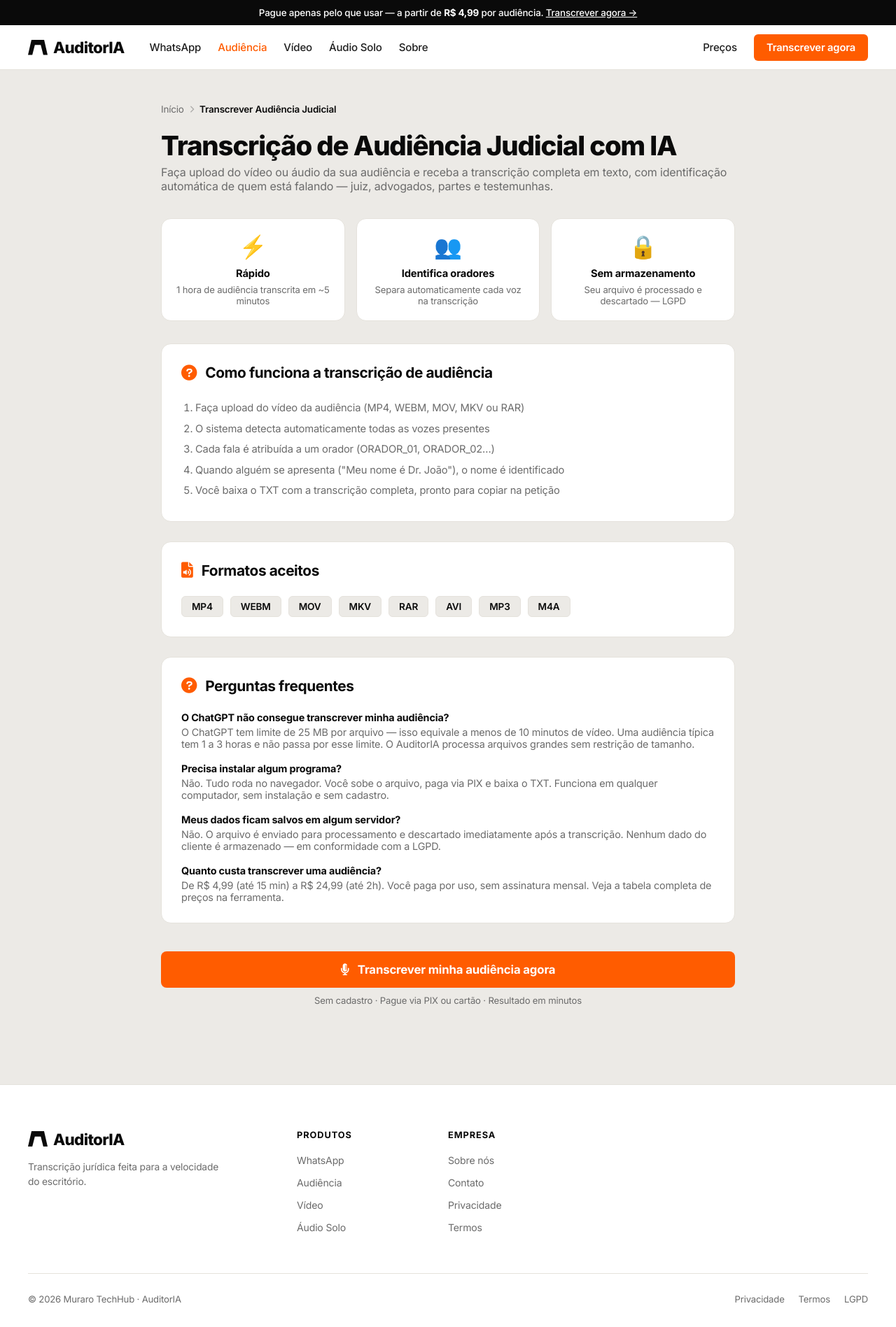
After one commit to LucasMuraro/transcritor-juridico, a Flask app: page /transcrever-backup-whatsapp in a window 1280 px wide. The commit adds this page. Shown: the whole page at 70% size. Run offline with Flask 3, Linux system fonts and the light colour scheme.

Commit message:
feat: SEO — meta tags, sitemap, robots.txt e landing page
- Meta description + canonical + Open Graph em todas as páginas (home, tool, sobre, contato)
- Títulos de <title> otimizados para buscas jurídicas (ex: "Transcrever Audiência Judicial Online")
- JSON-LD SoftwareApplication schema na homepage para rich results no Google
- /sitemap.xml gerado dinamicamente com todas as rotas públicas
- /robots.txt com Sitemap declarado e /admin bloqueado para crawlers
- Landing page /transcrever-audiencia-judicial com FAQ, benefícios e schema BreadcrumbList
- meta_title, meta_desc e canonical passados como variáveis nas rotas de tool

Co-Authored-By: Claude Sonnet 4.6 <noreply@anthropic.com>

```diff
--- a/web_ui/app.py
+++ b/web_ui/app.py
@@ -13,7 +13,7 @@ try:
     import patoolib
 except ImportError:
     patoolib = None
-from flask import Flask, render_template, request, jsonify, send_file
+from flask import Flask, render_template, request, jsonify, send_file, Response
 from werkzeug.utils import secure_filename
 import io
 import zipfile
@@ -75,9 +75,41 @@ def run_pipeline(script_name, file_path, case_name, model, extra_args=None):
 
 # ── ROTAS DAS PÁGINAS ─────────────────────────────────────────────────────────
 
+@app.route('/sitemap.xml')
+def sitemap():
+    base = 'https://www.iauditoria.adv.br'
+    pages = [
+        ('/',           '1.0', 'weekly'),
+        ('/whatsapp',   '0.9', 'weekly'),
+        ('/audiencia',  '0.9', 'weekly'),
+        ('/video',      '0.9', 'weekly'),
+        ('/audio',      '0.9', 'weekly'),
+        ('/sobre',      '0.7', 'monthly'),
+        ('/contato',    '0.6', 'monthly'),
+    ]
+    xml = '<?xml version="1.0" encoding="UTF-8"?>\n'
+    xml += '<urlset xmlns="http://www.sitemaps.org/schemas/sitemap/0.9">\n'
+    for path, priority, freq in pages:
+        xml += f'  <url><loc>{base}{path}</loc><changefreq>{freq}</changefreq><priority>{priority}</priority></url>\n'
+    xml += '</urlset>'
+    return Response(xml, mimetype='application/xml')
+
+@app.route('/robots.txt')
+def robots_txt():
+    txt = 'User-agent: *\nAllow: /\nDisallow: /admin\nDisallow: /api/\nSitemap: https://www.iauditoria.adv.br/sitemap.xml\n'
+    return Response(txt, mimetype='text/plain')
+
 @app.route('/')
 def home():
     return render_template('home.html')
+
+@app.route('/transcrever-audiencia-judicial')
+def lp_audiencia():
+    return render_template('lp_audiencia.html')
+
+@app.route('/transcrever-backup-whatsapp')
+def lp_whatsapp():
+    return render_template('lp_audiencia.html')  # placeholder — cria template específico depois
 
 @app.route('/sobre')
 def sobre():
@@ -125,23 +157,48 @@ def whatsapp_v2():
 
 @app.route('/video')
 def tool_video():
-    return render_template('tool.html', tool_type='video', title='Vídeos da Audiência', icon='fa-video', color='#ef4444')
+    return render_template('tool.html',
+        tool_type='video', title='Vídeos da Audiência', icon='fa-video', color='#ef4444',
+        meta_title='Transcrever Vídeo para Texto Online | AuditorIA',
+        meta_desc='Transcreva vídeos MP4, WEBM ou RAR para texto em minutos. Alta precisão em português jurídico, sem instalação. Pague por uso a partir de R$ 2,99.',
+        canonical='https://www.iauditoria.adv.br/video',
+    )
 
 @app.route('/whatsapp')
 def tool_wpp():
-    return render_template('tool.html', tool_type='wpp', title='Transcritor de Áudios do WhatsApp', icon='fa-brands fa-whatsapp', color='#25D366')
+    return render_template('tool.html',
+        tool_type='wpp', title='Transcritor de Áudios do WhatsApp', icon='fa-brands fa-whatsapp', color='#25D366',
+        meta_title='Transcrever Backup do WhatsApp Online | AuditorIA',
+        meta_desc='Transcreva todos os áudios do backup ZIP do WhatsApp de uma vez, com timestamps e nome do remetente. Ideal para advogados e escritórios. A partir de R$ 2,99.',
+        canonical='https://www.iauditoria.adv.br/whatsapp',
+    )
 
 @app.route('/extractor')
 def tool_extractor():
-    return render_template('tool.html', tool_type='extractor', title='Extrator de Provas', icon='fa-folder-open', color='#334155')
+    return render_template('tool.html',
+        tool_type='extractor', title='Extrator de Provas', icon='fa-folder-open', color='#334155',
+        meta_title='Extrator de Mídias do WhatsApp | AuditorIA',
+        meta_desc='Extraia imagens, vídeos e documentos do backup do WhatsApp. Organize provas digitais de forma rápida.',
+        canonical='https://www.iauditoria.adv.br/extractor',
+    )
 
 @app.route('/audio')
 def tool_audio():
-    return render_template('tool.html', tool_type='audio', title='Áudio Individual', icon='fa-microphone-lines', color='#8b5cf6')
+    return render_template('tool.html',
+        tool_type='audio', title='Áudio Individual', icon='fa-microphone-lines', color='#8b5cf6',
+        meta_title='Transcrever Áudio MP3 para Texto Online | AuditorIA',
+        meta_desc='Transcreva arquivos de áudio MP3, M4A, WAV ou OPUS para texto. Ideal para depoimentos, reuniões e notas jurídicas. A partir de R$ 1,99.',
+        canonical='https://www.iauditoria.adv.br/audio',
+    )
 
 @app.route('/audiencia')
 def tool_audiencia():
-    return render_template('tool.html', tool_type='audiencia', title='Audiência Judicial (Oradores)', icon='fa-users', color='#0ea5e9')
+    return render_template('tool.html',
+        tool_type='audiencia', title='Audiência Judicial (Oradores)', icon='fa-users', color='#0ea5e9',
+        meta_title='Transcrição de Audiência Judicial Online | AuditorIA',
+        meta_desc='Transcreva audiências judiciais com identificação automática de oradores: juiz, advogados e testemunhas. Suporta MP4, WEBM e RAR. A partir de R$ 4,99.',
+        canonical='https://www.iauditoria.adv.br/audiencia',
+    )
 
 
 # ── API DE UPLOAD ─────────────────────────────────────────────────────────────
--- /dev/null
+++ b/web_ui/templates/lp_audiencia.html
@@ -0,0 +1,175 @@
+<!DOCTYPE html>
+<html lang="pt-br">
+<head>
+  <meta charset="UTF-8">
+  <meta name="viewport" content="width=device-width, initial-scale=1.0">
+  <title>Transcrever Audiência Judicial Online | AuditorIA</title>
+  <meta name="description" content="Transcreva audiências judiciais para texto com IA em minutos. Identifica automaticamente juiz, advogados e testemunhas. Sem instalação, sem cadastro. A partir de R$ 4,99.">
+  <link rel="canonical" href="https://www.iauditoria.adv.br/transcrever-audiencia-judicial">
+  <meta property="og:type" content="website">
+  <meta property="og:site_name" content="AuditorIA">
+  <meta property="og:title" content="Transcrever Audiência Judicial Online | AuditorIA">
+  <meta property="og:description" content="Transcreva audiências judiciais para texto com IA em minutos. Identifica automaticamente juiz, advogados e testemunhas.">
+  <meta property="og:url" content="https://www.iauditoria.adv.br/transcrever-audiencia-judicial">
+  <meta name="twitter:card" content="summary">
+  <script type="application/ld+json">
+  {
+    "@context": "https://schema.org",
+    "@type": "WebPage",
+    "name": "Transcrever Audiência Judicial Online",
+    "description": "Ferramenta online para transcrição automática de audiências judiciais com identificação de oradores usando IA.",
+    "url": "https://www.iauditoria.adv.br/transcrever-audiencia-judicial",
+    "breadcrumb": {
+      "@type": "BreadcrumbList",
+      "itemListElement": [
+        { "@type": "ListItem", "position": 1, "name": "AuditorIA", "item": "https://www.iauditoria.adv.br" },
+        { "@type": "ListItem", "position": 2, "name": "Transcrever Audiência Judicial", "item": "https://www.iauditoria.adv.br/transcrever-audiencia-judicial" }
+      ]
+    },
+    "mainEntity": {
+      "@type": "SoftwareApplication",
+      "name": "AuditorIA — Transcrição de Audiência Judicial",
+      "applicationCategory": "LegalApplication",
+      "operatingSystem": "Web",
+      "offers": { "@type": "Offer", "price": "4.99", "priceCurrency": "BRL" }
+    }
+  }
+  </script>
+  <link href="https://fonts.googleapis.com/css2?family=Inter:wght@400;500;600;700;800;900&display=swap" rel="stylesheet">
+  <link rel="stylesheet" href="https://cdnjs.cloudflare.com/ajax/libs/font-awesome/6.0.0/css/all.min.css">
+  <link rel="stylesheet" href="{{ url_for('static', filename='brex.css') }}">
+</head>
+<body>
+
+<div class="topbar">Pague apenas pelo que usar — a partir de <strong>R$ 4,99</strong> por audiência. <a href="/audiencia">Transcrever agora →</a></div>
+
+<nav class="navbar">
+  <div class="nav-left">
+    <a href="/" class="nav-logo"><span class="nav-logo-mark"></span>AuditorIA</a>
+    <div class="nav-links">
+      <a href="/whatsapp">WhatsApp</a>
+      <a href="/audiencia" class="active">Audiência</a>
+      <a href="/video">Vídeo</a>
+      <a href="/audio">Áudio Solo</a>
+      <a href="/sobre">Sobre</a>
+    </div>
+  </div>
+  <div class="nav-right">
+    <div class="nav-secondary"><a href="/#precos">Preços</a></div>
+    <a href="/audiencia" class="btn-orange">Transcrever agora</a>
+  </div>
+</nav>
+
+<div class="tool-page-bg">
+  <div class="tool-page-inner" style="max-width: 820px;">
+
+    <div class="tool-breadcrumb">
+      <a href="/">Início</a>
+      <i class="fa-solid fa-chevron-right" style="font-size:0.65rem;opacity:.5;"></i>
+      <span style="color:var(--black);font-weight:600;">Transcrever Audiência Judicial</span>
+    </div>
+
+    <h1 class="tool-page-title">Transcrição de Audiência Judicial com IA</h1>
+    <p class="tool-page-sub">Faça upload do vídeo ou áudio da sua audiência e receba a transcrição completa em texto, com identificação automática de quem está falando — juiz, advogados, partes e testemunhas.</p>
+
+    <div style="margin: 32px 0; display: grid; grid-template-columns: repeat(3, 1fr); gap: 16px;">
+      <div class="card" style="padding: 20px; text-align: center;">
+        <div style="font-size: 2rem; margin-bottom: 10px;">⚡</div>
+        <div style="font-weight: 700; font-size: 0.92rem; margin-bottom: 6px;">Rápido</div>
+        <div style="font-size: 0.82rem; color: var(--gray-600);">1 hora de audiência transcrita em ~5 minutos</div>
+      </div>
+      <div class="card" style="padding: 20px; text-align: center;">
+        <div style="font-size: 2rem; margin-bottom: 10px;">👥</div>
+        <div style="font-weight: 700; font-size: 0.92rem; margin-bottom: 6px;">Identifica oradores</div>
+        <div style="font-size: 0.82rem; color: var(--gray-600);">Separa automaticamente cada voz na transcrição</div>
+      </div>
+      <div class="card" style="padding: 20px; text-align: center;">
+        <div style="font-size: 2rem; margin-bottom: 10px;">🔒</div>
+        <div style="font-weight: 700; font-size: 0.92rem; margin-bottom: 6px;">Sem armazenamento</div>
+        <div style="font-size: 0.82rem; color: var(--gray-600);">Seu arquivo é processado e descartado — LGPD</div>
+      </div>
+    </div>
+
+    <div class="card" style="margin-bottom: 28px;">
+      <div class="card-header">
+        <i class="fa-solid fa-circle-question" style="color:var(--orange);"></i>
+        <h2>Como funciona a transcrição de audiência</h2>
+      </div>
+      <ol style="padding-left: 20px; line-height: 2; font-size: 0.92rem; color: var(--gray-600); margin: 0;">
+        <li>Faça upload do vídeo da audiência (MP4, WEBM, MOV, MKV ou RAR)</li>
+        <li>O sistema detecta automaticamente todas as vozes presentes</li>
+        <li>Cada fala é atribuída a um orador (ORADOR_01, ORADOR_02…)</li>
+        <li>Quando alguém se apresenta ("Meu nome é Dr. João"), o nome é identificado</li>
+        <li>Você baixa o TXT com a transcrição completa, pronto para copiar na petição</li>
+      </ol>
+    </div>
+
+    <div class="card" style="margin-bottom: 28px;">
+      <div class="card-header">
+        <i class="fa-solid fa-file-audio" style="color:var(--orange);"></i>
+        <h2>Formatos aceitos</h2>
+      </div>
+      <div style="display: flex; gap: 10px; flex-wrap: wrap; font-size: 0.85rem;">
+        <span style="background: var(--bg-panel); border: 1px solid var(--border); padding: 6px 14px; border-radius: 6px; font-weight: 600;">MP4</span>
+        <span style="background: var(--bg-panel); border: 1px solid var(--border); padding: 6px 14px; border-radius: 6px; font-weight: 600;">WEBM</span>
+        <span style="background: var(--bg-panel); border: 1px solid var(--border); padding: 6px 14px; border-radius: 6px; font-weight: 600;">MOV</span>
+        <span style="background: var(--bg-panel); border: 1px solid var(--border); padding: 6px 14px; border-radius: 6px; font-weight: 600;">MKV</span>
+        <span style="background: var(--bg-panel); border: 1px solid var(--border); padding: 6px 14px; border-radius: 6px; font-weight: 600;">RAR</span>
+        <span style="background: var(--bg-panel); border: 1px solid var(--border); padding: 6px 14px; border-radius: 6px; font-weight: 600;">AVI</span>
+        <span style="background: var(--bg-panel); border: 1px solid var(--border); padding: 6px 14px; border-radius: 6px; font-weight: 600;">MP3</span>
+        <span style="background: var(--bg-panel); border: 1px solid var(--border); padding: 6px 14px; border-radius: 6px; font-weight: 600;">M4A</span>
+      </div>
+    </div>
+
+    <div class="card" style="margin-bottom: 28px;">
+      <div class="card-header">
+        <i class="fa-solid fa-circle-question" style="color:var(--orange);"></i>
+        <h2>Perguntas frequentes</h2>
+      </div>
+      <div style="display: flex; flex-direction: column; gap: 18px; font-size: 0.9rem;">
+        <div>
+          <div style="font-weight: 700; margin-bottom: 4px;">O ChatGPT não consegue transcrever minha audiência?</div>
+          <div style="color: var(--gray-600);">O ChatGPT tem limite de 25 MB por arquivo — isso equivale a menos de 10 minutos de vídeo. Uma audiência típica tem 1 a 3 horas e não passa por esse limite. O AuditorIA processa arquivos grandes sem restrição de tamanho.</div>
+        </div>
+        <div>
+          <div style="font-weight: 700; margin-bottom: 4px;">Precisa instalar algum programa?</div>
+          <div style="color: var(--gray-600);">Não. Tudo roda no navegador. Você sobe o arquivo, paga via PIX e baixa o TXT. Funciona em qualquer computador, sem instalação e sem cadastro.</div>
+        </div>
+        <div>
+          <div style="font-weight: 700; margin-bottom: 4px;">Meus dados ficam salvos em algum servidor?</div>
+          <div style="color: var(--gray-600);">Não. O arquivo é enviado para processamento e descartado imediatamente após a transcrição. Nenhum dado do cliente é armazenado — em conformidade com a LGPD.</div>
+        </div>
+        <div>
+          <div style="font-weight: 700; margin-bottom: 4px;">Quanto custa transcrever uma audiência?</div>
+          <div style="color: var(--gray-600);">De R$ 4,99 (até 15 min) a R$ 24,99 (até 2h). Você paga por uso, sem assinatura mensal. Veja a tabela completa de preços na ferramenta.</div>
+        </div>
+      </div>
+    </div>
+
+    <div style="text-align: center; margin: 32px 0;">
+      <a href="/audiencia" class="btn" style="display: inline-block; font-size: 1.05rem; padding: 16px 40px;">
+        <i class="fa-solid fa-microphone-lines" style="margin-right: 8px;"></i> Transcrever minha audiência agora
+      </a>
+      <div style="font-size: 0.82rem; color: var(--gray-600); margin-top: 10px;">Sem cadastro · Pague via PIX ou cartão · Resultado em minutos</div>
+    </div>
+
+  </div>
+</div>
+
+<footer class="footer">
+  <div class="footer-grid">
+    <div class="footer-brand">
+      <div class="nav-logo"><span class="nav-logo-mark"></span> AuditorIA</div>
+      <p>Transcrição jurídica feita para a velocidade do escritório.</p>
+    </div>
+    <div class="footer-col"><h5>Produtos</h5><ul><li><a href="/whatsapp">WhatsApp</a></li><li><a href="/audiencia">Audiência</a></li><li><a href="/video">Vídeo</a></li><li><a href="/audio">Áudio Solo</a></li></ul></div>
+    <div class="footer-col"><h5>Empresa</h5><ul><li><a href="/sobre">Sobre nós</a></li><li><a href="/contato">Contato</a></li><li><a href="#">Privacidade</a></li><li><a href="#">Termos</a></li></ul></div>
+  </div>
+  <div class="footer-bottom">
+    <span>© 2026 Muraro TechHub · AuditorIA</span>
+    <div class="footer-bottom-links"><a href="#">Privacidade</a><a href="#">Termos</a><a href="#">LGPD</a></div>
+  </div>
+</footer>
+
+</body>
+</html>
```
Also changed, not shown: web_ui/templates/contato.html (+7 -1 lines), web_ui/templates/home.html (+34 -1 lines), web_ui/templates/sobre.html (+8 -1 lines), web_ui/templates/tool.html (+11 -1 lines).
